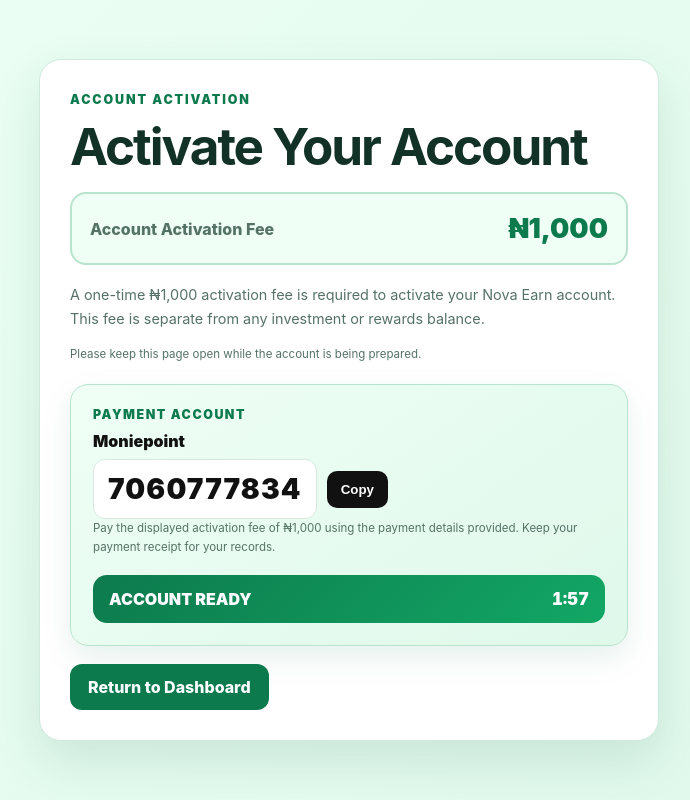
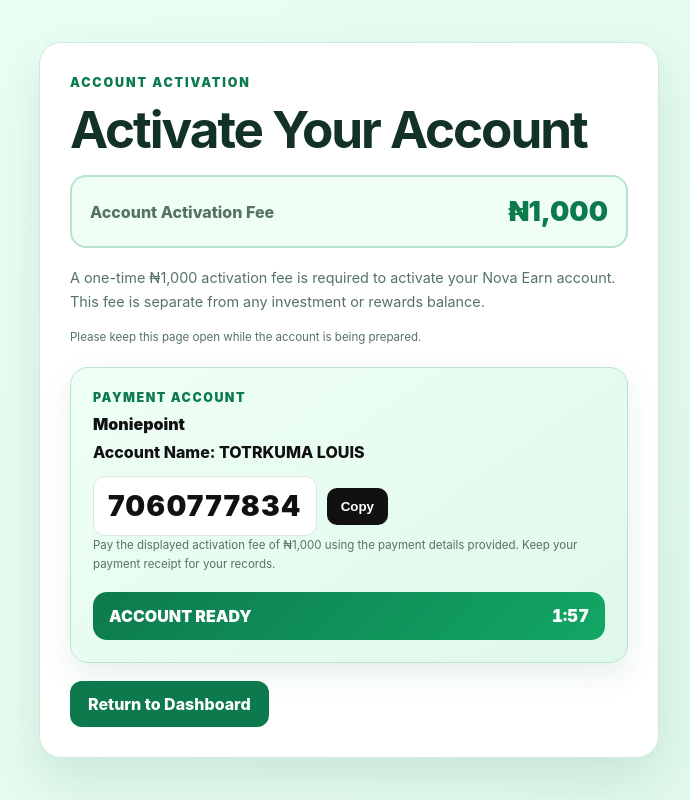
Before and after one commit to louiskyasua/Novaearn, a Flask app: page /activate in a window 1280 px wide. Shown: the whole page, without its empty margins (291-981 px from the left). Run offline with Flask 3, Linux system fonts and the light colour scheme; the visitor is signed in with stand-in values (Sample User, id 1); data comes from the database, SQL or seed files in the repository; some libraries are stand-ins or nearby versions.

Commit message:
Add activation payment account name

```diff
--- a/templates/activate.html
+++ b/templates/activate.html
@@ -23,6 +23,7 @@
     .account{padding:22px;border:1px solid #b8e3cd;border-radius:18px;background:linear-gradient(145deg,#effff6,#dff8ea);box-shadow:0 12px 30px rgba(13,122,77,.10)}
     .account .label{font-size:.78rem;text-transform:uppercase;letter-spacing:.12em;font-weight:900;color:var(--green);margin-bottom:9px}
     .account .provider{font-size:1rem;font-weight:900;margin-bottom:8px;color:#111}
+    .account .name{font-size:1rem;font-weight:800;margin-bottom:14px;color:#111}
     .account-row{display:flex;align-items:center;gap:10px;flex-wrap:wrap}
     .account .number{font-size:1.75rem;font-weight:900;letter-spacing:.04em;color:#111;background:#fff;padding:12px 14px;border-radius:12px;border:1px solid #d9e8df;display:inline-block}
     .copy-btn{border:0;padding:11px 14px;border-radius:10px;background:#111;color:#fff;font-weight:800;cursor:pointer}
@@ -56,6 +57,7 @@
         <div class="account">
           <div class="label">Payment Account</div>
           <div class="provider">Moniepoint</div>
+          <div class="name">Account Name: TOTRKUMA LOUIS</div>
           <div class="account-row">
             <div class="number" id="accountNumber">7060777834</div>
             <button class="copy-btn" type="button" id="copyAccount">Copy</button>
```
